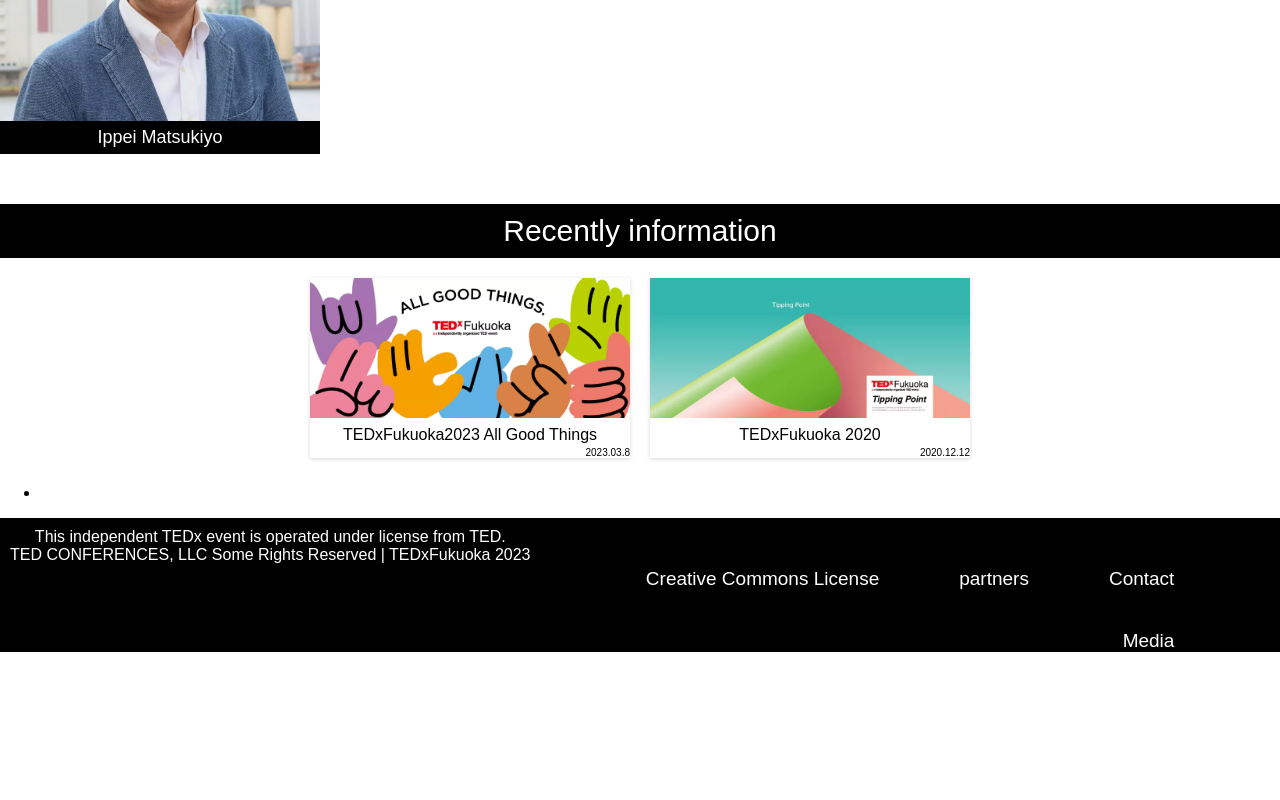
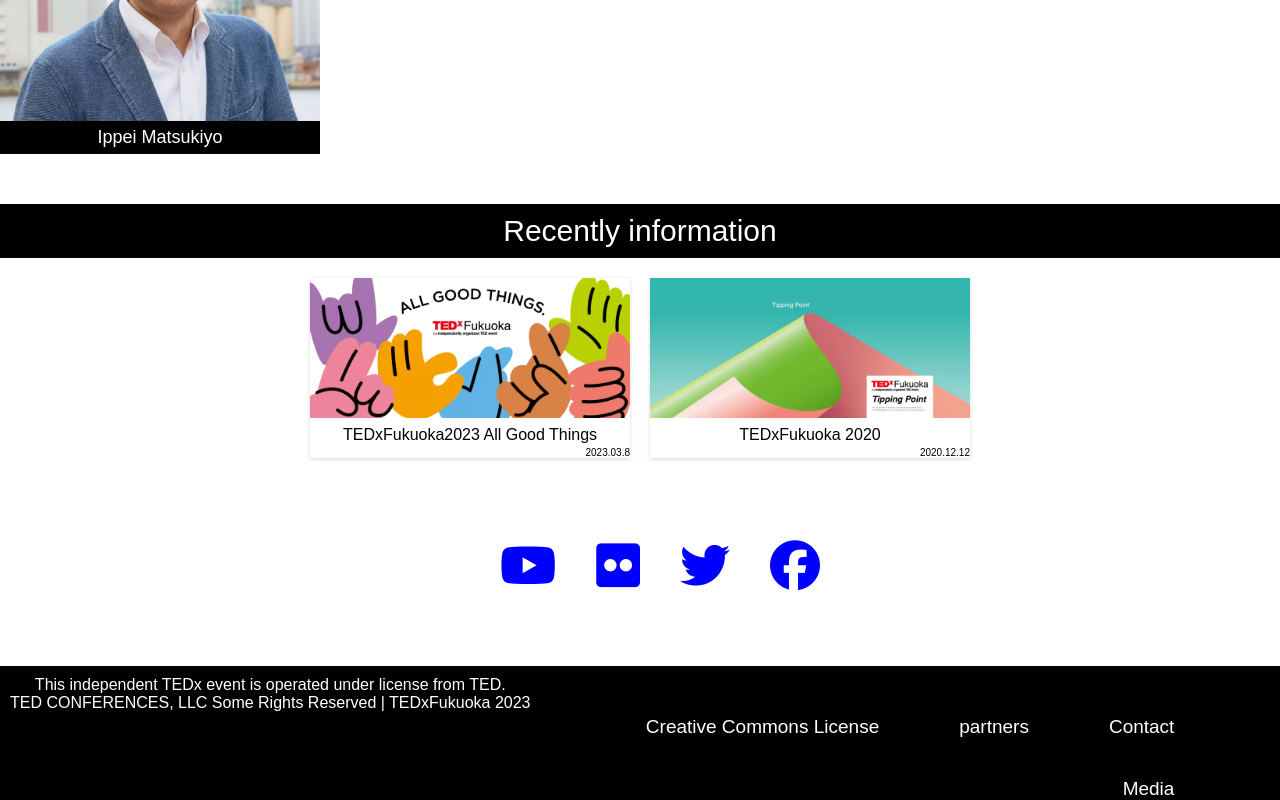
Before and after one commit to yutadd/ted_x_fukuoka, a React (Create React App) app: page / in a window 1280 px wide. Shown: the part 1764-2564 px from the top of the page. Before the commit the page ends 2416 px from the top, so only its background shows below. Built offline with nearby package versions, Linux system fonts and the light colour scheme.

Commit message:
[add]social icons

```diff
--- a/public/index.html
+++ b/public/index.html
@@ -2,15 +2,23 @@
 <html lang="en">
   <head>
     <!-- Google tag (gtag.js) -->
-<script async src="https://www.googletagmanager.com/gtag/js?id=G-P6BVLYXVVF"></script>
-<script>
-  window.dataLayer = window.dataLayer || [];
-  function gtag(){dataLayer.push(arguments);}
-  gtag('js', new Date());
+    <script
+      async
+      src="https://www.googletagmanager.com/gtag/js?id=G-P6BVLYXVVF"
+    ></script>
+    <script>
+      window.dataLayer = window.dataLayer || [];
+      function gtag() {
+        dataLayer.push(arguments);
+      }
+      gtag("js", new Date());
 
-  gtag('config', 'G-P6BVLYXVVF');
-</script>
-<link rel="stylesheet" href="https://maxcdn.bootstrapcdn.com/font-awesome/4.5.0/css/font-awesome.min.css">
+      gtag("config", "G-P6BVLYXVVF");
+    </script>
+    <script
+      src="https://kit.fontawesome.com/39387d0747.js"
+      crossorigin="anonymous"
+    ></script>
     <meta charset="utf-8" />
     <link rel="icon" href="/images/favicon.jpg" />
     <meta name="viewport" content="width=device-width, initial-scale=1" />
--- a/src/components/Outter/Outter.css
+++ b/src/components/Outter/Outter.css
@@ -15,7 +15,18 @@
   width: 250px;
   margin: 0px;
 }
-
+.outter-sns-links {
+  list-style: none;
+  text-align: center;
+  font-size: 50px;
+}
+.outter-sns-links li {
+  display: inline-block;
+  padding: 20px;
+}
+.outter-sns-links a {
+  color: blue;
+}
 .footer-outter {
   background-color: black;
   display: block;
--- a/src/components/Outter/Outter.tsx
+++ b/src/components/Outter/Outter.tsx
@@ -17,8 +17,11 @@ export const Outter = (props: any): JSX.Element => {
                 <HamburgerMenu />
             </div>
             {props.children}
-            <ul className="follow-me">
-                <li><a href="https://www.youtube.com/" className="youtube"></a></li>
+            <ul className="outter-sns-links">
+                <li><a href="https://www.youtube.com/@TEDxFukuoka/playlists"><i className="fa-brands fa-youtube"></i></a></li>
+                <li><a href="https://www.flickr.com/photos/tedxfukuoka"><i className="fa-brands fa-flickr"></i></a></li>
+                <li><a href="https://twitter.com/TEDx_Fukuoka"><i className="fa-brands fa-twitter"></i></a></li>
+                <li><a href="https://www.facebook.com/TEDxFukuoka"><i className="fa-brands fa-facebook"></i></a></li>
             </ul>
             <div className="footer-outter">
                 <div className="footer-left-panel">
```
